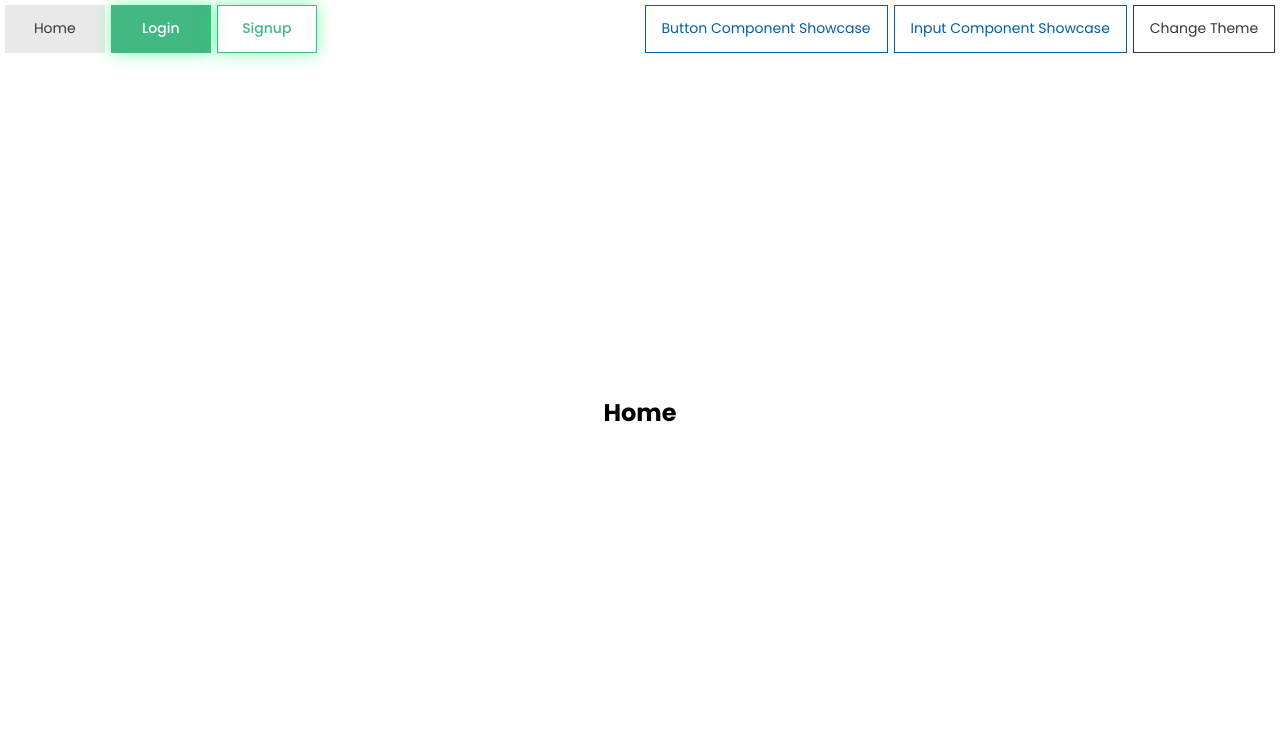
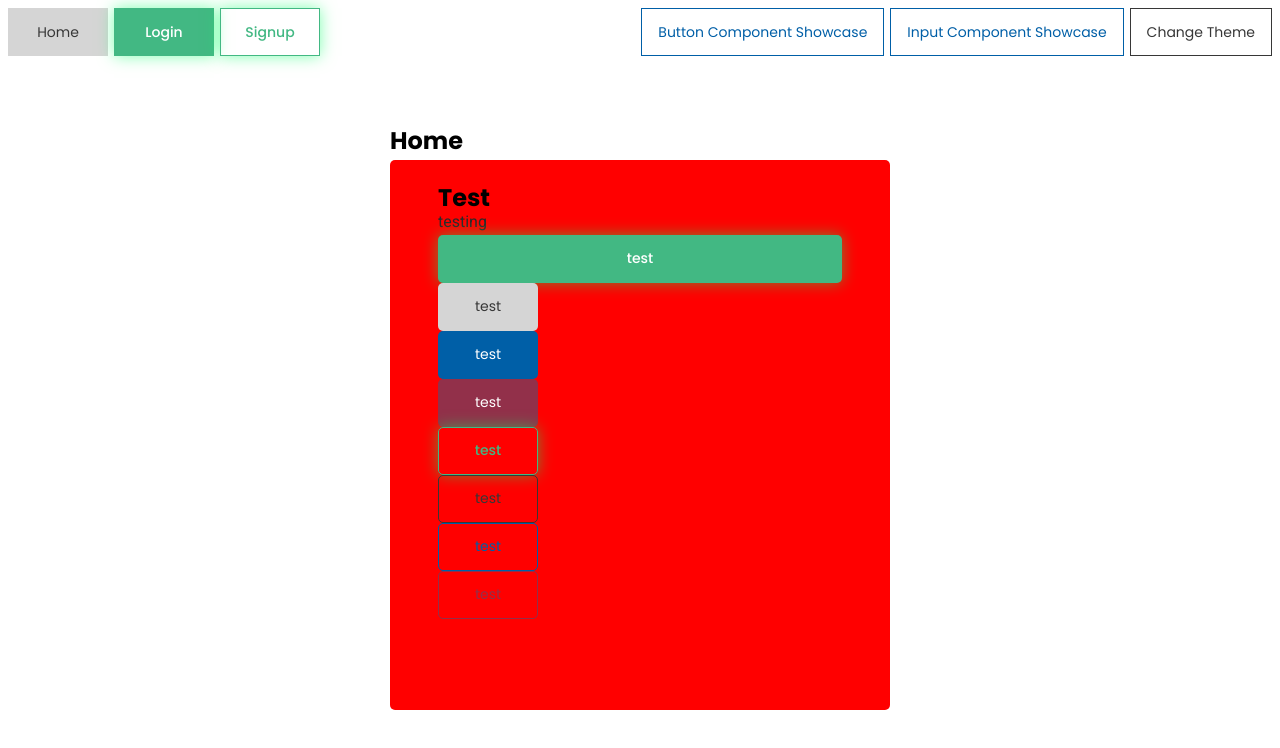
Before and after one commit to Fanoflix/fatefy, a Vue app: page / in a window 1280 px wide. Shown: the top 748 px of the page. Built offline with nearby package versions, Linux system fonts and the light colour scheme.

Commit message:
Container Component complete

```diff
--- a/src/assets/base-styling.scss
+++ b/src/assets/base-styling.scss
@@ -77,7 +77,7 @@
 
     #app {
       margin: 0 auto;
-      padding: 0.3rem;
+      padding: $global-padding;
 
       font-weight: normal;
     }
--- a/src/assets/variables.scss
+++ b/src/assets/variables.scss
@@ -1,8 +1,13 @@
+// ____> Physical attributes
+$global-padding: 8px;
+$global-border-size: 1px;
+$global-border-radius: 5px;
+
 // ____> Color Palette
 $gray: #fafafa;
 $primary: #42b883;
 $primary-2: #003806;
-$secondary-light: #e9e9e9;
+$secondary-light: #d5d5d5;
 $secondary-dark: #373737;
 
 $danger: #92304a;
@@ -68,14 +73,13 @@ $label-dark: #4f4f4f;
 // transition variables
 $text-and-bg-trans-time: 0.35s;
 $element-trans-time: $text-and-bg-trans-time - 0.1s;
-$global-border-size: 1px;
-$global-border-radius: 5px;
+
 
 /*
   Scrollbar
 */
-$scroll-width: 12px;
-$scroll-border-radius: 3px;
+$scroll-width: 10px;
+$scroll-border-radius: 6px;
 
 // light
 $scroll-handle-color: $black-mute;
@@ -90,8 +94,21 @@ $scroll-track-color-dark: $color-background-dark;
 /*
   Inputs
 */
+$input-error-shadow: inset 0px 0px 15px -8px $error;
+
+// light
 $input-success-shadow-light: inset 0px 0px 15px -8px $success-light;
 
+// dark
 $input-success-border-dark: #6abe97;
 $input-success-shadow-dark: inset 0px 0px 15px -8px $success-dark;
-$input-error-shadow: inset 0px 0px 15px -8px $error;
+
+/*
+  Container
+*/
+$container-default-padding: 12px;
+// light
+$container-bg-color-light: #ededed;
+
+// dark
+$container-bg-color-dark: rgb(37, 37, 37);
--- a/src/components/button/FButton.vue
+++ b/src/components/button/FButton.vue
@@ -1,6 +1,7 @@
 <template>
   <button
     v-bind="$attrs"
+    class="no-select"
     :class="[
       type,
       size,
--- /dev/null
+++ b/src/components/container/FContainer.vue
@@ -0,0 +1,178 @@
+<template>
+  <div :style="cssProps" :class="[containerClasses, customClasses]">
+    <h2 class="heading" v-if="heading">
+      {{ heading }}
+    </h2>
+
+    <slot>
+      <p class="empty">
+        {{ emptyText || "Empty" }}
+      </p>
+    </slot>
+  </div>
+</template>
+
+<script setup>
+// Imports
+import { useThemeStore } from "../../stores/theme.js";
+import { storeToRefs } from "pinia";
+import { computed } from "vue";
+
+// State
+
+// Reactive State
+const themeStore = useThemeStore();
+const { isDark } = storeToRefs(themeStore);
+
+// Props
+const props = defineProps({
+  heading: {
+    type: String,
+    default: null,
+  },
+  emptyText: {
+    type: String,
+    default: null,
+  },
+  // structure
+  width: {
+    type: String,
+    default: "300",
+  },
+  wrap: {
+    type: Boolean,
+    default: false,
+  },
+  height: {
+    type: String,
+    default: "500",
+  },
+  row: {
+    type: Boolean,
+    default: false,
+  },
+  column: {
+    type: Boolean,
+    default: false,
+  },
+  // style
+  transparent: {
+    type: Boolean,
+    default: false,
+  },
+  rounded: {
+    type: Boolean,
+    default: false,
+  },
+  bordered: {
+    type: Boolean,
+    default: false,
+  },
+  customClasses: {
+    type: String,
+    default: "",
+  },
+  // [tentative]
+  padding: {
+    type: String,
+    default: "default", // 1, 2, 3
+  },
+});
+
+// Exposed
+
+// Emits
+
+// Methods
+
+// Computed
+const containerClasses = computed(() => {
+  return [
+    "fcontainer",
+    {
+      row: props.row,
+      column: props.column,
+      wrap: props.wrap,
+      "p-default": props.padding == "default" || props.padding == "",
+      "p-1": props.padding === "1",
+      "p-2": props.padding === "2",
+      "p-3": props.padding === "3",
+      rounded: props.rounded,
+      bordered: props.bordered,
+      transparent: props.transparent,
+      dark: isDark.value,
+    },
+  ];
+});
+
+const cssProps = computed(() => {
+  return {
+    "--width": props.width + "px",
+    "--height": props.height + "px",
+  };
+});
+
+// Watchers
+</script>
+
+<style scoped lang="scss">
+@import "@/assets/variables.scss";
+
+.fcontainer {
+  // base styling for container
+  width: var(--width);
+  height: var(--height);
+  background: $container-bg-color-light;
+  display: flex;
+  flex-direction: column;
+  flex-wrap: nowrap;
+
+  // transparent
+  &.transparent {
+    background-color: transparent;
+  }
+
+  // flex: row and column
+  &.row {
+    flex-direction: row;
+  }
+
+  &.column {
+    flex-direction: column;
+  }
+
+  &.wrap {
+    flex-wrap: wrap;
+  }
+
+  &.rounded {
+    border-radius: $global-border-radius;
+  }
+
+  // paddings
+  &.p-default {
+    padding: 10px $container-default-padding;
+  }
+  &.p-1 {
+    padding: 0.6rem 1rem;
+  }
+
+  &.p-2 {
+    padding: 1rem 2rem;
+  }
+
+  &.p-3 {
+    padding: 1.2rem 3rem;
+  }
+
+  .heading {
+    height: 30px;
+  }
+}
+
+.dark {
+  .fcontainer {
+    background: $container-bg-color-dark;
+  }
+}
+</style>
--- a/src/components/input/FInput.vue
+++ b/src/components/input/FInput.vue
@@ -1,6 +1,8 @@
 <template>
   <div class="control" :class="[rootClasses, { dark: isDark }]">
-    <p class="input-label">{{ label }} <span v-if="isRequired">*</span></p>
+    <p class="input-label no-select">
+      {{ label }} <span v-if="isRequired">*</span>
+    </p>
 
     <input
       v-if="type !== 'textarea'"
@@ -66,12 +68,10 @@ const newValue = ref(props.modelValue);
 const newType = ref(props.type);
 const isPasswordVisible = ref(false);
 const input = ref(null);
+const textarea = ref(null);
 const themeStore = useThemeStore();
 const { isDark } = storeToRefs(themeStore);
 const attrs = useAttrs();
-// // ! for the time being
-// const isValid = ref(null);
-// // ! ---------------
 
 // Emits
 const emits = defineEmits(["update:modelValue"]);
@@ -134,18 +134,12 @@ defineExpose({
 const onInput = (event) => {
   if (!props.lazy) {
     updateValue(event.target.value);
-    // // ! for the time being
-    // setIsValid(event);
-    // // ! ---------------
   }
 };
 
 const onChange = (event) => {
   if (props.lazy) {
     updateValue(event.target.value);
-    // // ! for the time being
-    // setIsValid(event);
-    // // ! ---------------
   }
 };
 
@@ -165,12 +159,6 @@ const togglePasswordVisibility = async () => {
 const updateValue = (value) => {
   computedValue.value = value;
 };
-
-// // ! for the time being
-// const setIsValid = (event) => {
-//   isValid.value = event.target.checkValidity();
-// };
-// // ! ---------------
 
 /*
  Watchers
@@ -220,10 +208,6 @@ const inputClasses = computed(() => {
     props.size,
     props.state,
     {
-      // // ! for the time being
-      // success: isValid.value && isValid.value !== null,
-      // error: !isValid.value && isValid.value !== null,
-      // // ! ---------------
       rounded: props.rounded,
       bordered: props.bordered,
       dark: isDark.value,
@@ -334,8 +318,8 @@ export default {
     font-family: "Poppins", sans-serif;
     font-size: 16px;
     font-weight: 400;
-    transition: color $element-trans-time,
-      background-color $element-trans-time, box-shadow 0.2s ease;
+    transition: color $element-trans-time, background-color $element-trans-time,
+      box-shadow 0.2s ease;
 
     &:focus {
       outline: 1px solid rgb(0, 0, 0);
--- a/src/router/index.js
+++ b/src/router/index.js
@@ -4,6 +4,7 @@ import InputShowcase from "../views/InputShowcase.vue";
 import ButtonsShowcase from "../views/ButtonsShowcase.vue";
 import Login from "../views/Login.vue";
 import Signup from "../views/Signup.vue";
+import NotFound from "../views/NotFound.vue";
 
 const router = createRouter({
   history: createWebHistory(import.meta.env.BASE_URL),
@@ -12,16 +13,6 @@ const router = createRouter({
       path: "/",
       name: "home",
       component: HomeView,
-    },
-    {
-      path: "/inputShowcase",
-      name: "inputShowcase",
-      component: InputShowcase,
-    },
-    {
-      path: "/buttonShowcase",
-      name: "buttonShowcase",
-      component: ButtonsShowcase,
     },
     {
       path: "/login",
@@ -33,6 +24,17 @@ const router = createRouter({
       name: "signup",
       component: Signup,
     },
+    // temporary demo routes
+    {
+      path: "/inputShowcase",
+      name: "inputShowcase",
+      component: InputShowcase,
+    },
+    {
+      path: "/buttonShowcase",
+      name: "buttonShowcase",
+      component: ButtonsShowcase,
+    },
     // {
     //   path: "/about",
     //   name: "about",
@@ -41,6 +43,10 @@ const router = createRouter({
     //   // which is lazy-loaded when the route is visited.
     //   component: () => import("../views/AboutView.vue"),
     // },
+    {
+      path: "/:notFound(.*)",
+      component: NotFound,
+    },
   ],
 });
 
--- a/src/views/HomeView.vue
+++ b/src/views/HomeView.vue
@@ -1,9 +1,40 @@
 <template>
   <section>
     <main><h1>Home</h1></main>
+    <FContainer
+      heading="Test"
+      padding="3"
+      width="500"
+      height="550"
+      rounded
+      wrap
+      class="test"
+    >
+      <p>testing</p>
+
+      <div>
+        <FButton label="test" expanded type="primary" rounded></FButton>
+        <FButton label="test" type="secondary" rounded></FButton>
+        <FButton label="test" type="important" rounded></FButton>
+        <FButton label="test" type="danger" rounded></FButton>
+
+        <FButton label="test" type="primary" rounded outlined></FButton>
+        <FButton label="test" type="secondary" rounded outlined></FButton>
+        <FButton label="test" type="important" rounded outlined></FButton>
+        <FButton label="test" type="danger" rounded outlined></FButton>
+      </div>
+    </FContainer>
   </section>
 </template>
 
-<script setup></script>
+<script setup>
+import FContainer from "../components/container/FContainer.vue";
+import FButton from "../components/button/FButton.vue";
+import { ref } from "vue";
+</script>
 
-<style lang="scss" scoped></style>
+<style lang="scss" scoped>
+.test {
+  background: red                   ;
+}
+</style>
--- /dev/null
+++ b/src/views/NotFound.vue
@@ -0,0 +1,3 @@
+<template>
+  Not Found
+</template>
--- a/vite.config.js
+++ b/vite.config.js
@@ -11,4 +11,5 @@ export default defineConfig({
       "@": fileURLToPath(new URL("./src", import.meta.url)),
     },
   },
+  base: "/",
 });
```
